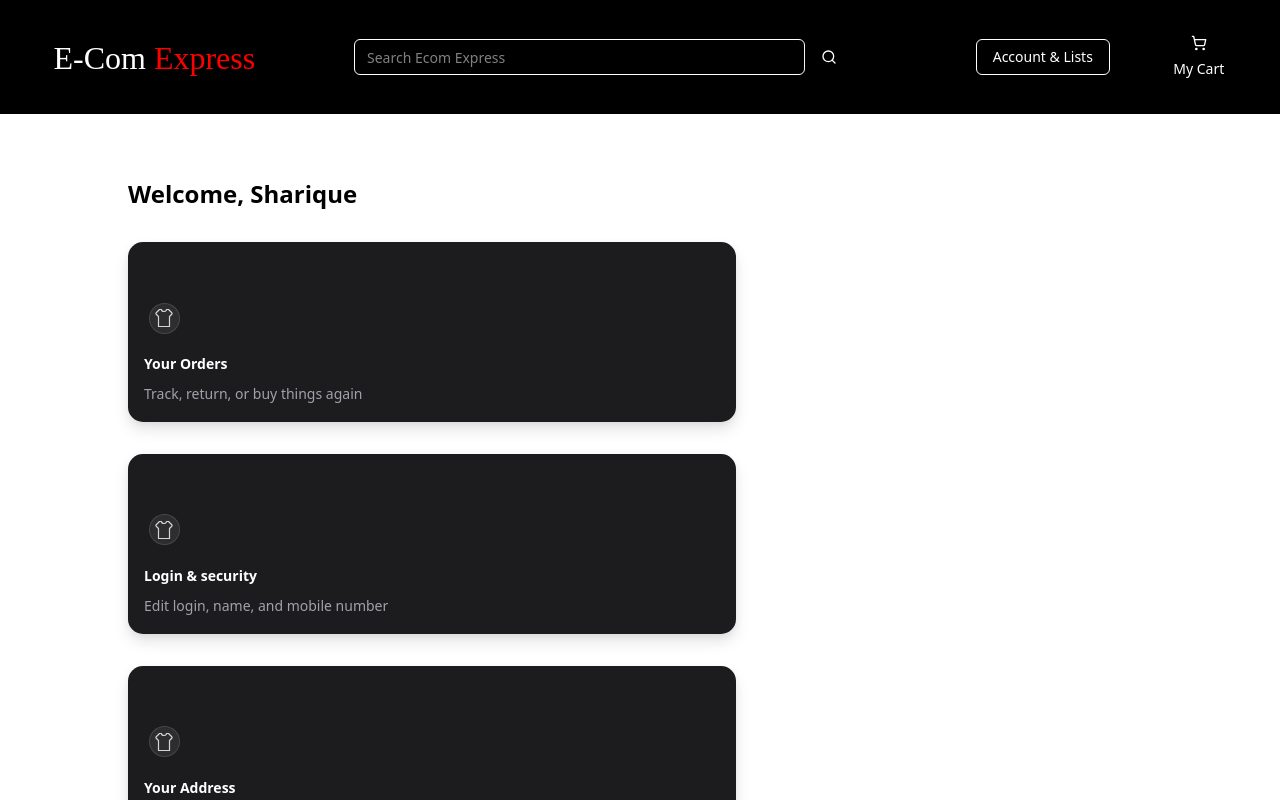
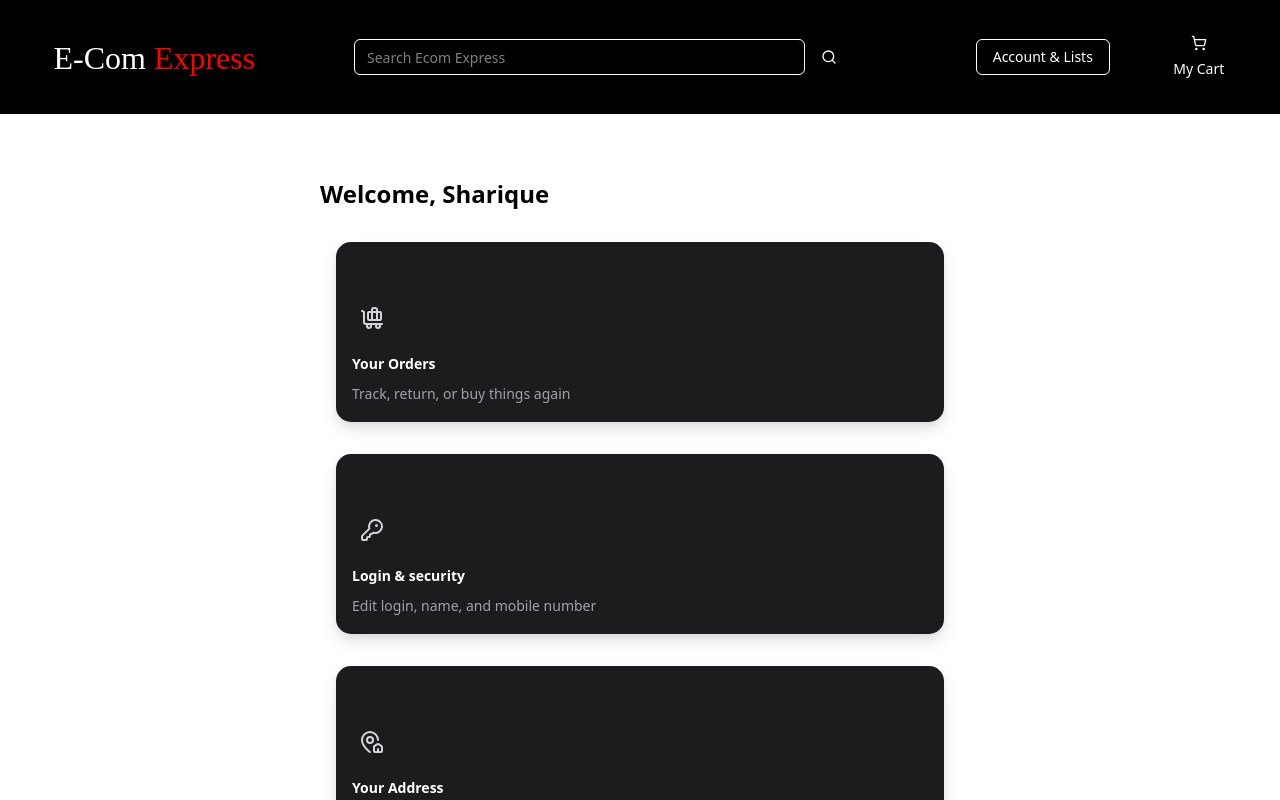
Before and after one commit to shariquehaider/ecomexpress, a React (Vite) app: page /account in a window 1280 px wide. Shown: the top 800 px of the page. Built offline with nearby package versions, Linux system fonts and the light colour scheme; sample sign-in values are in the browser's storage; a web font is replaced by a local one.

Commit message:
added account page

```diff
--- a/src/App.css
+++ b/src/App.css
@@ -91,6 +91,7 @@ h1 {
   position: relative;
   z-index: 1;
   min-width: 38rem;
+  box-shadow: rgba(141, 139, 139, 0) 10px 0px 0px 0px;
 }
 
 .account-card .card {
@@ -116,6 +117,7 @@ h1 {
   position: relative;
   display: table;
   padding: 8px;
+  background-color: none;
 }
 
 .account-card .card .icon::after {
@@ -123,8 +125,6 @@ h1 {
   position: absolute;
   inset: 4.5px;
   border-radius: 50%;
-  background-color: var(--card-icon-background-color);
-  border: 1px solid var(--card-icon-border-color);
   -webkit-backdrop-filter: blur(2px);
   backdrop-filter: blur(2px);
   transition: background-color 0.25s, border-color 0.25s;
@@ -139,6 +139,12 @@ h1 {
   transform: translateZ(0);
   color: var(--card-icon-color);
   transition: color 0.25s;
+  transition: all 0.5s;
+}
+
+.account-card .card:hover .icon svg {
+  width: 50px;
+  height: 50px;
 }
 
 .account-card .card h4 {
@@ -366,7 +372,6 @@ h1 {
 }
 
 .account-card .card:hover .icon::after {
-  background-color: var(--card-hover-icon-background-color);
   border-color: var(--card-hover-icon-border-color);
 }
 
--- a/src/App.tsx
+++ b/src/App.tsx
@@ -5,6 +5,7 @@ import RootLayout from './components/RootLayout'
 import Home from './screens/Home'
 import Register from './screens/Register'
 import Account from './screens/Account'
+import ProtectedRoute from './components/ProtectedRoute'
 
 const router = createBrowserRouter([
   {
@@ -21,7 +22,7 @@ const router = createBrowserRouter([
       },
       {
         path: '/account',
-        element: <Account/>
+        element: <ProtectedRoute><Account/></ProtectedRoute>
       }
     ]
   }
--- a/src/components/AccountCard.tsx
+++ b/src/components/AccountCard.tsx
@@ -1,25 +1,15 @@
+import { ReactNode } from "react"
+import { Link } from "react-router-dom"
 
 
-function AccountCard({iconName, title, desc}: {iconName: string, title: string, desc: string}) {
-  console.log(iconName)
+function AccountCard({ title, desc, link, children }: { title: string, desc: string, link: string, children: ReactNode }) {
+
   return (
     <>
-      <div className="account-card">
+      <Link to={link} className="account-card">
         <div className="card">
           <span className="icon">
-            <svg
-              viewBox="0 0 24 24"
-              fill="none"
-              stroke="currentColor"
-              stroke-width="1.2"
-              stroke-linecap="round"
-              stroke-linejoin="round"
-              xmlns="http://www.w3.org/2000/svg"
-            >
-              <path
-                d="M14.5 3.5C14.5 3.5 14.5 5.5 12 5.5C9.5 5.5 9.5 3.5 9.5 3.5H7.5L4.20711 6.79289C3.81658 7.18342 3.81658 7.81658 4.20711 8.20711L6.5 10.5V20.5H17.5V10.5L19.7929 8.20711C20.1834 7.81658 20.1834 7.18342 19.7929 6.79289L16.5 3.5H14.5Z"
-              />
-            </svg>
+            {children}
           </span>
           <h4>{title}</h4>
           <p>
@@ -44,7 +34,8 @@ function AccountCard({iconName, title, desc}: {iconName: string, title: string,
             </div>
           </div>
         </div>
-      </div>
+      </Link>
+
     </>
   )
 }
--- a/src/components/ProtectedRoute.tsx
+++ b/src/components/ProtectedRoute.tsx
@@ -3,7 +3,7 @@ import { useSelector } from 'react-redux';
 import { Navigate } from 'react-router-dom';
 
 const ProtectedRoute = ({ children } : { children : ReactNode}) => {
-  const { isAuthenticated } = useSelector((state: any) => state.loginDetails);
+  const { isAuthenticated } = useSelector((state: any) => state.userLogin);
 
 
   if (!isAuthenticated) {
--- a/src/screens/Account.tsx
+++ b/src/screens/Account.tsx
@@ -1,39 +1,45 @@
-import AccountCard from '@/components/AccountCard'
+import AccountCard from '@/components/AccountCard';
+import { BaggageClaim, KeyRound, MapPinHouse, Settings } from 'lucide-react';
+
 
 const cardData = [
   {
-      id: 1,
-      icon: "something",
-      title: "Your Orders",
-      desc: "Track, return, or buy things again"
+    id: 1,
+    icon: <BaggageClaim />,
+    title: "Your Orders",
+    desc: "Track, return, or buy things again",
+    link: "/account/orders"
   },
   {
     id: 2,
-    icon: "something",
+    icon: <KeyRound />,
     title: "Login & security",
-    desc: "Edit login, name, and mobile number"
+    desc: "Edit login, name, and mobile number",
+    link: "/account/settings/login"
   },
   {
     id: 3,
-    icon: "something",
+    icon: <MapPinHouse />,
     title: "Your Address",
-    desc: "Edit addresses for orders and gifts"
+    desc: "Edit addresses for orders and gifts",
+    link: "/account/address"
   },
   {
     id: 4,
-    icon: "something",
+    icon: <Settings />,
     title: "Settings",
-    desc: "Edit account settings"
+    desc: "Edit account settings",
+    link: "/account/settings"
   }
 ]
 
 function Account() {
   return (
     <>
-      <div className='w-full p-[4rem_8rem] flex flex-col justify-center'>
+      <div className='w-full p-[4rem_20rem] flex flex-col justify-center'>
         <div className='text-left text-2xl font-bold'>Welcome, Sharique</div>
-        <div className='p-[2rem_0] flex gap-[2rem] flex-wrap'>
-          {cardData.map(ele => <AccountCard key={ele.id} title={ele.title} desc={ele.desc} iconName={ele.icon}/>)}
+        <div className='p-[2rem_0] flex gap-[2rem] flex-wrap justify-center'>
+          {cardData.map(ele => <AccountCard key={ele.id} title={ele.title} desc={ele.desc} link={ele.link}>{ele.icon}</AccountCard>)}
         </div>
       </div>
     </>
```
